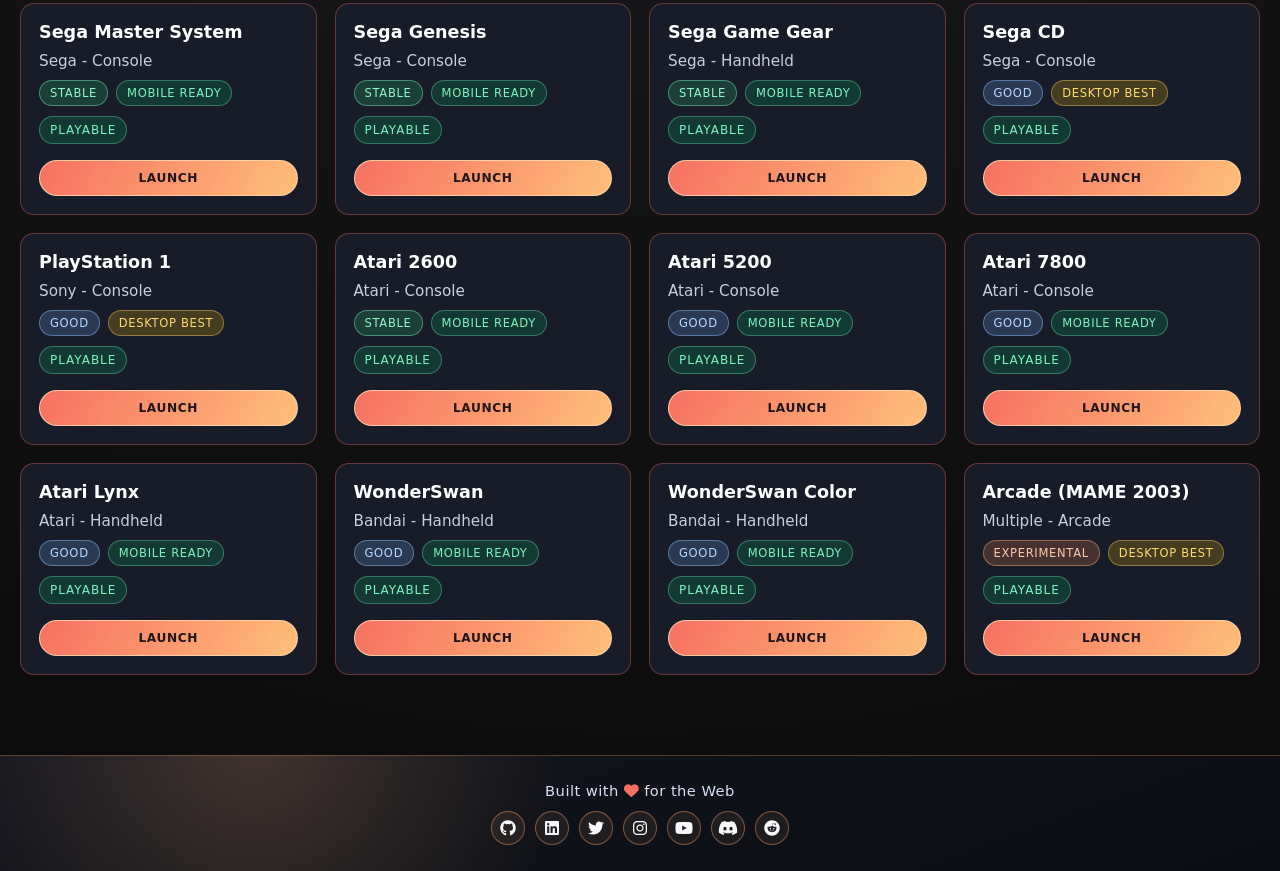
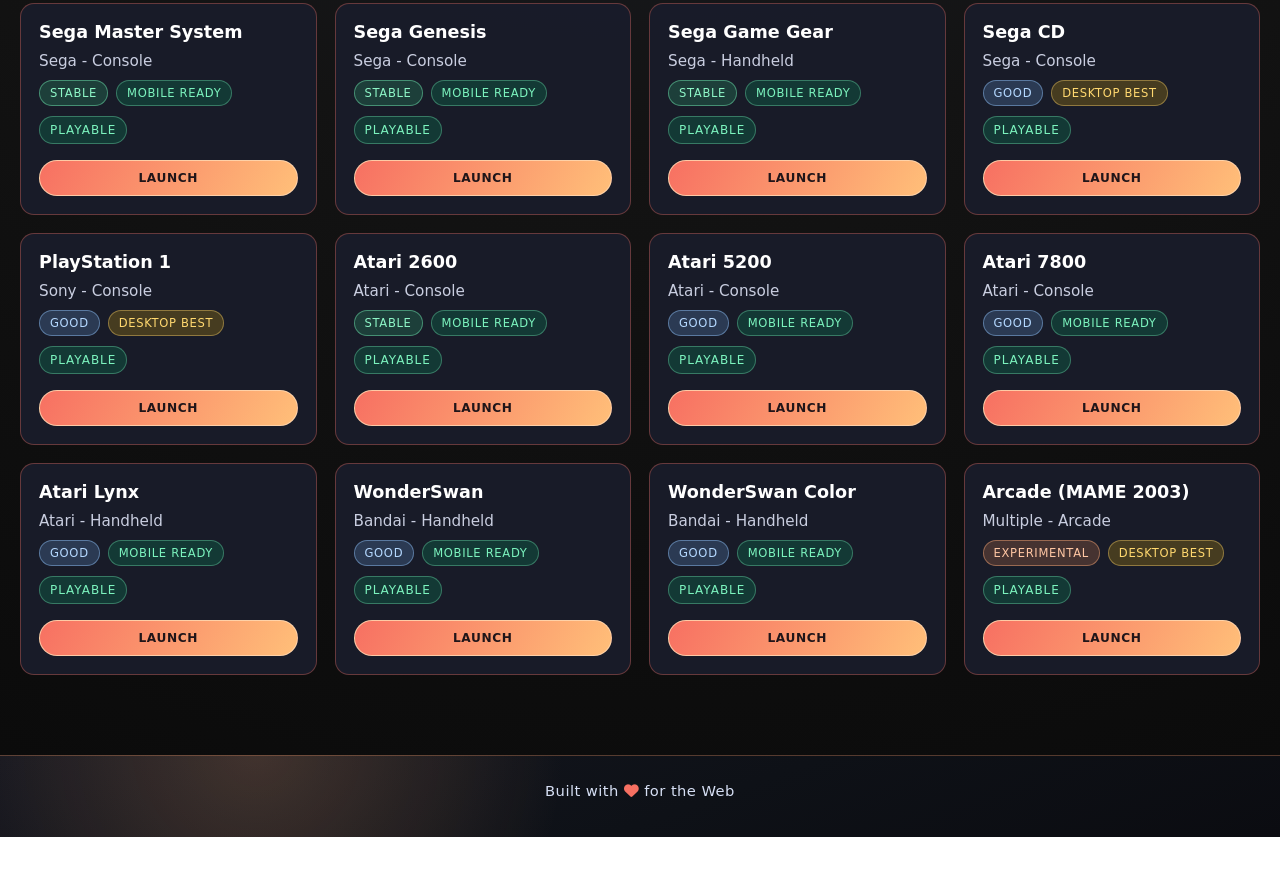
Before and after one commit to JosuSM/CSS, a plain HTML site: page index.html in a window 1280 px wide. Shown: the part 2143-3014 px from the top of the page. After the commit the page ends 2980 px from the top, so only its background shows below. Drawn offline with Linux system fonts and the light colour scheme; a web font is replaced by a local one.

Commit message:
refactor: remove all footer social network icons
- Removed social media links (GitHub, LinkedIn, Twitter, Instagram, YouTube, Discord, Reddit)
- Simplified footer to display only the building credit
- Updated index.html, products.html, and times.html

```diff
--- a/index.html
+++ b/index.html
@@ -111,15 +111,6 @@
 
     <footer id="footer">
         <p>Built with <i class="fas fa-heart"></i> for the Web</p>
-        <div style="margin-top: 10px;">
-            <a href="#"><i class="fab fa-github"></i></a>
-            <a href="#"><i class="fab fa-linkedin"></i></a>
-            <a href="#"><i class="fab fa-twitter"></i></a>
-            <a href="#"><i class="fab fa-instagram"></i></a>
-            <a href="#"><i class="fab fa-youtube"></i></a>
-            <a href="#"><i class="fab fa-discord"></i></a>
-            <a href="#"><i class="fab fa-reddit"></i></a>
-        </div>
     </footer>
 
     <script type="module" src="./app.js"></script>
```
Also changed, not shown: products.html (+0 -9 lines), times.html (+0 -9 lines).
